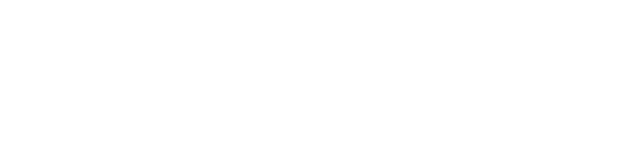
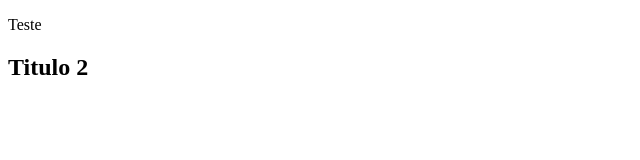
Before and after one commit to tlhxfps/primeirocurso_github, a plain HTML site: page 1_Primeiro_Repo/index.html in a window 1280 px wide. Shown: the whole page, without its empty margins (0-640 px from the left). Drawn offline with Linux system fonts and the light colour scheme.

Commit message:
Incluindo paragrafo e titulo no body

```diff
--- a/1_Primeiro_Repo/index.html
+++ b/1_Primeiro_Repo/index.html
@@ -7,6 +7,7 @@
     <title>Document</title>
 </head>
 <body>
-
+    <p>Teste</p>
+    <h2>Titulo 2</h2>
 </body>
 </html>
```
